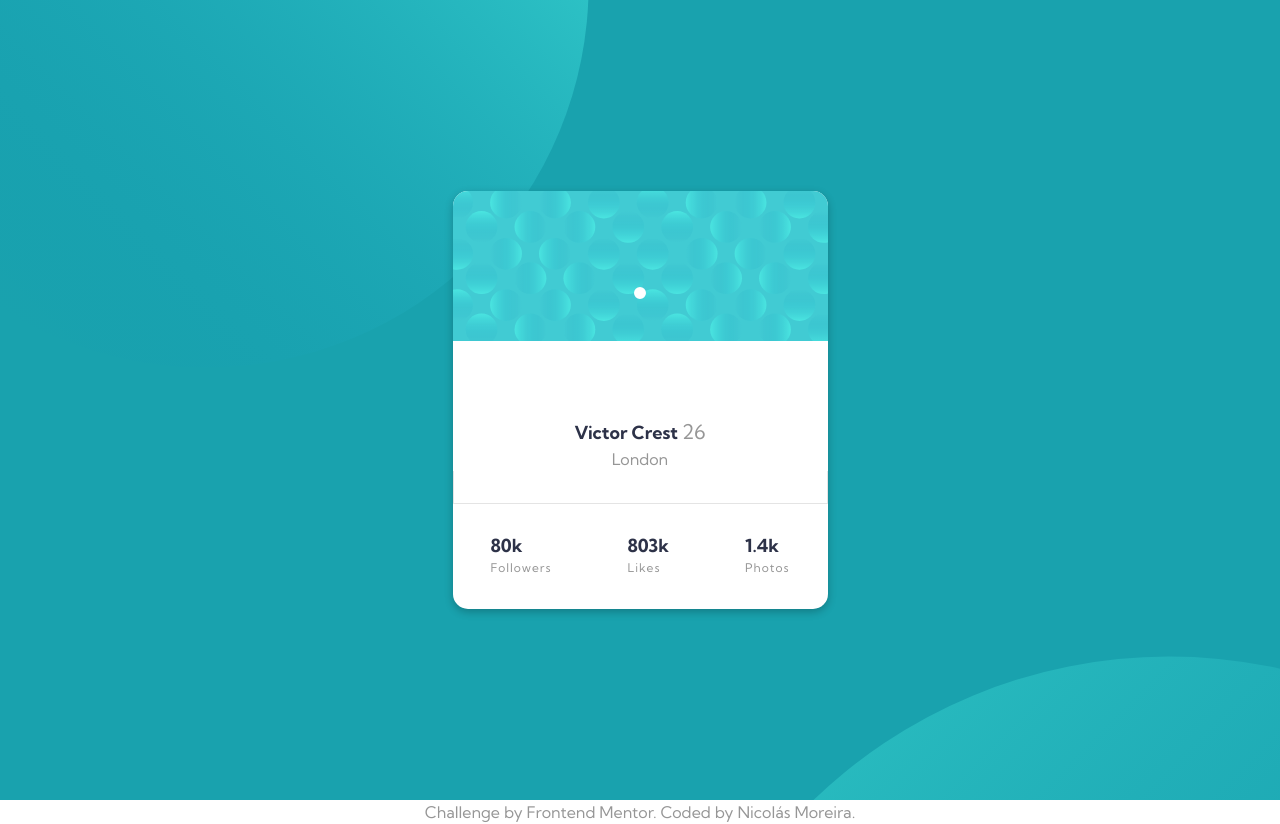
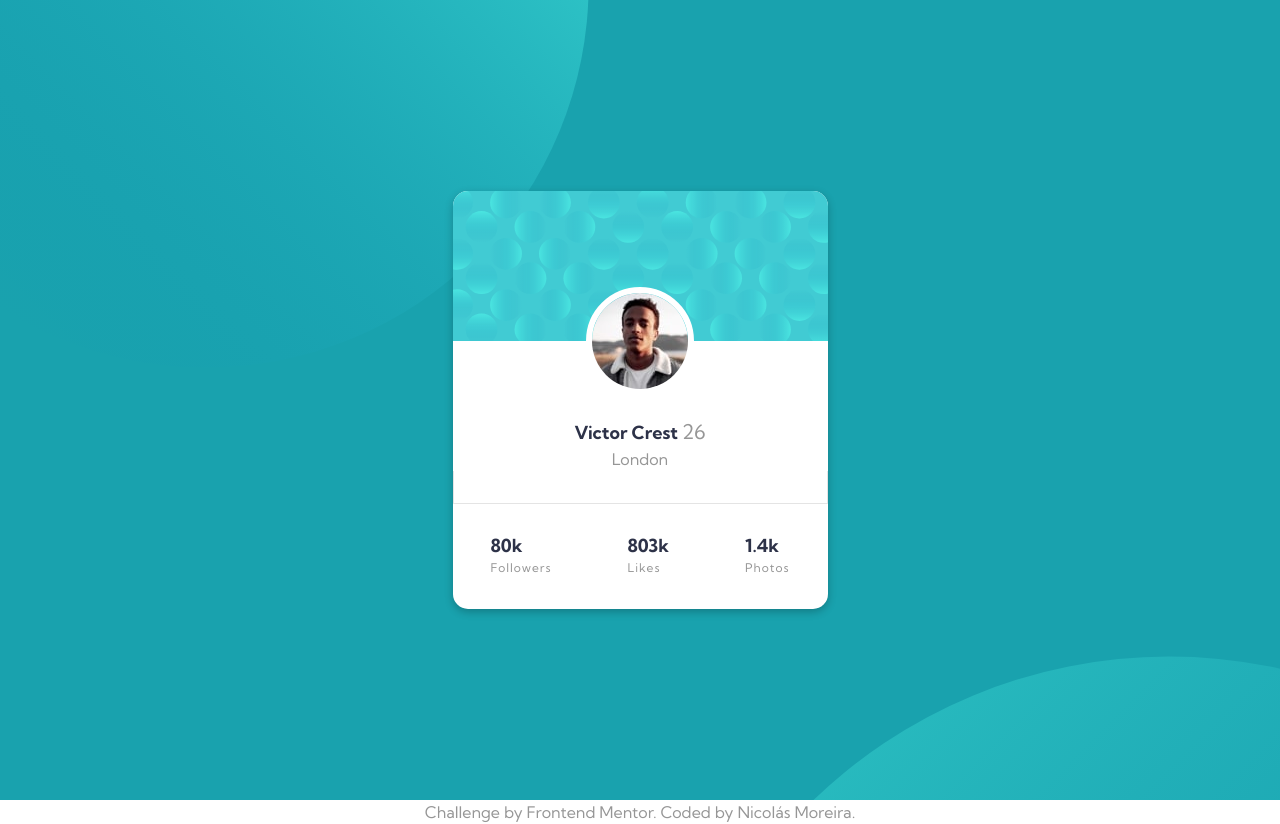
Before and after one commit to ichiklaus/profile-card-c, a plain HTML site: page index.html in a window 1280 px wide. Drawn offline with Linux system fonts and the light colour scheme; the site is published under a folder, as on GitHub Pages, so addresses that start at the root find nothing.

Commit message:
Update index.html

```diff
--- a/index.html
+++ b/index.html
@@ -15,7 +15,7 @@
     <div class="card card--bg">
       <div class="card__top card__top--border card__top--bg">
         <div class="p-picture">
-          <img class=" p-picture-round" src="/assets/images/image-victor.jpg" alt="">
+          <img class=" p-picture-round" src="assets/images/image-victor.jpg" alt="">
         </div>
       </div>
       <div class="card__bottom">
```
